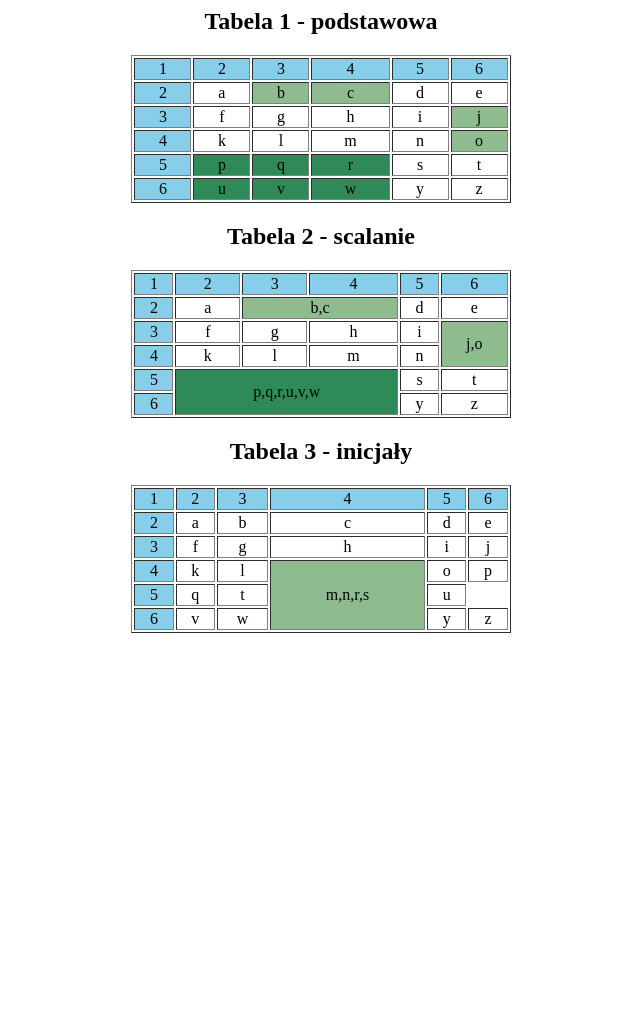
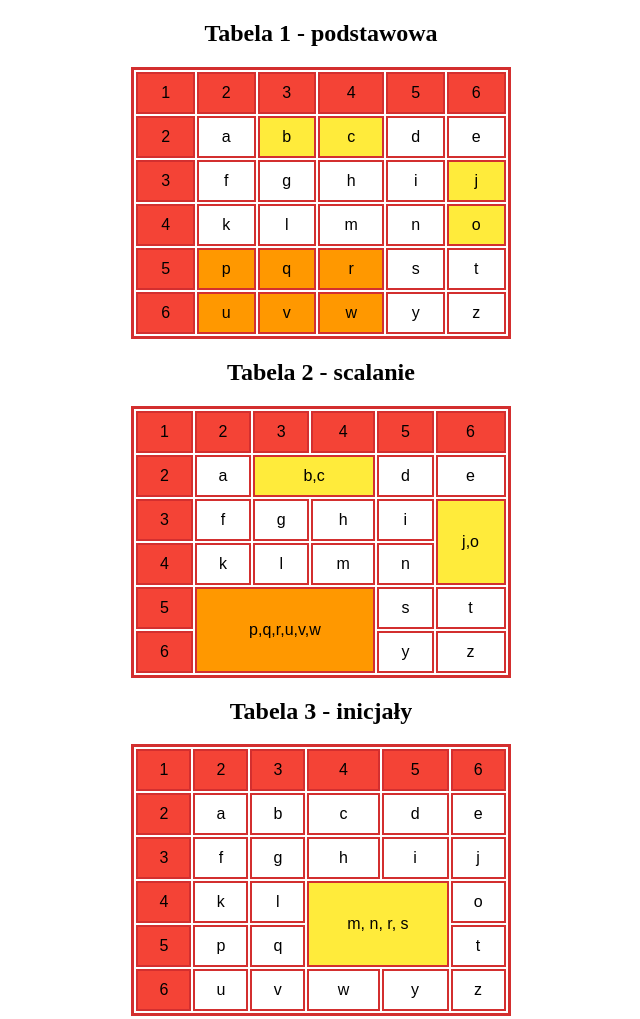
Before and after one commit to mikolajstopa/z13, a plain HTML site: page index.html in a window 1280 px wide. Shown: the whole page, without its empty margins (319-959 px from the left). Before the commit the page ends 800 px from the top, so only its background shows below. Drawn offline with Linux system fonts and the light colour scheme.

Commit message:
Update index.html

```diff
--- a/index.html
+++ b/index.html
@@ -1,343 +1,184 @@
-<html>
+<!DOCTYPE html>
+<html lang="pl">
 <head>
+    <meta charset="UTF-8">
+    <meta name="viewport" content="width=device-width, initial-scale=1.0">
+    <title>Tabele</title>
+    <style>
+        table {
+            border: 3px solid #D32F2F;
+            font-family: 'Arial', sans-serif;
+            width: 30%;
+        }
+        td {
+            border: 2px solid #D32F2F;
+            padding: 10px;
+        }
+        th {
+            border: 2px solid #D32F2F;
+            padding: 10px;
+        }
+        .bg-red {
+            background-color: #F44336;
+        }
+        .bg-orange {
+            background-color: #FF9800;
+        }
+        .bg-yellow {
+            background-color: #FFEB3B;
+        }
+        .bg-white {
+            background-color: #FFFFFF;
+        }
+    </style>
+</head>
 <body>
     <center>
         <h2>Tabela 1 - podstawowa</h2>
-            <table border="1" width="30%">
-                <tr bgcolor="#87CEEB">
-                    <td>
-                        <center>1</center>
-                    </td>
-                    <td>
-                        <center>2</center>
-                    </td>
-                    <td>
-                        <center>3</center>
-                    </td>
-                    <td>
-                        <center>4</center>
-                    </td>
-                    <td>
-                        <center>5</center>
-                    </td>
-                    <td>
-                        <center>6</center>
-                    </td>
+        <table>
+            <tr class="bg-red">
+                <td><center>1</center></td>
+                <td><center>2</center></td>
+                <td><center>3</center></td>
+                <td><center>4</center></td>
+                <td><center>5</center></td>
+                <td><center>6</center></td>
             </tr>
             <tr>
-                    <td bgcolor="#87CEEB">
-                        <center>2</center>
-                    </td>
-                    <td>
-                        <center>a</center>
-                    </td>
-                    <td bgcolor="#8FBC8F">
-                        <center>b</center>
-                    </td>
-                    <td bgcolor="#8FBC8F">
-                        <center>c</center>
-                    </td>
-                    <td>
-                        <center>d</center>
-                    </td>
-                    <td>
-                        <center>e</center>
-                    </td>
+                <td class="bg-red"><center>2</center></td>
+                <td><center>a</center></td>
+                <td class="bg-yellow"><center>b</center></td>
+                <td class="bg-yellow"><center>c</center></td>
+                <td><center>d</center></td>
+                <td><center>e</center></td>
             </tr>
             <tr>
-                    <td bgcolor="#87CEEB">
-                        <center>3</center>
-                    </td>
-                    <td>
-                        <center>f</center>
-                    </td>
-                    <td>
-                        <center>g</center>
-                    </td>
-                    <td>
-                        <center>h</center>
-                    </td>
-                    <td>
-                        <center>i</center>
-                    </td>
-                    <td bgcolor="#8FBC8F">
-                        <center>j</center>
-                    </td>
+                <td class="bg-red"><center>3</center></td>
+                <td><center>f</center></td>
+                <td><center>g</center></td>
+                <td><center>h</center></td>
+                <td><center>i</center></td>
+                <td class="bg-yellow"><center>j</center></td>
             </tr>
             <tr>
-                    <td bgcolor="#87CEEB">
-                        <center>4</center>
-                    </td>
-                    <td>
-                        <center>k</center>
-                    </td>
-                    <td>
-                        <center>l</center>
-                    </td>
-                    <td>
-                        <center>m</center>
-                    </td>
-                    <td>
-                        <center>n</center>
-                    </td>
-                    <td bgcolor="#8FBC8F">
-                        <center>o</center>
-                    </td>
+                <td class="bg-red"><center>4</center></td>
+                <td><center>k</center></td>
+                <td><center>l</center></td>
+                <td><center>m</center></td>
+                <td><center>n</center></td>
+                <td class="bg-yellow"><center>o</center></td>
             </tr>
             <tr>
-                    <td bgcolor="#87CEEB">
-                        <center>5</center>
-                    </td>
-                    <td bgcolor="#2E8B57">
-                        <center>p</center>
-                    </td>
-                    <td bgcolor="#2E8B57">
-                        <center>q</center>
-                    </td>
-                    <td bgcolor="#2E8B57">
-                        <center>r</center>
-                    </td>
-                    <td>
-                        <center>s</center>
-                    </td>
-                    <td>
-                        <center>t</center>
-                    </td>
+                <td class="bg-red"><center>5</center></td>
+                <td class="bg-orange"><center>p</center></td>
+                <td class="bg-orange"><center>q</center></td>
+                <td class="bg-orange"><center>r</center></td>
+                <td><center>s</center></td>
+                <td><center>t</center></td>
             </tr>
             <tr>
-                    <td bgcolor="#87CEEB">
-                        <center>6</center>
-                    </td>
-                    <td bgcolor="#2E8B57">
-                        <center>u</center>
-                    </td>
-                    <td bgcolor="#2E8B57">
-                        <center>v</center>
-                    </td>
-                    <td bgcolor="#2E8B57">
-                        <center>w</center>
-                    </td>
-                    <td>
-                        <center>y</center>
-                    </td>
-                    <td>
-                        <center>z</center>
-                    </td>
+                <td class="bg-red"><center>6</center></td>
+                <td class="bg-orange"><center>u</center></td>
+                <td class="bg-orange"><center>v</center></td>
+                <td class="bg-orange"><center>w</center></td>
+                <td><center>y</center></td>
+                <td><center>z</center></td>
             </tr>
         </table>
+
         <h2>Tabela 2 - scalanie</h2>
-            <table border="1" width="30%">
-                <tr bgcolor="#87CEEB">
-                    <td>
-                        <center>1</center>
-                    </td>
-                    <td>
-                        <center>2</center>
-                    </td>
-                    <td>
-                        <center>3</center>
-                    </td>
-                    <td>
-                        <center>4</center>
-                    </td>
-                    <td>
-                        <center>5</center>
-                    </td>
-                    <td>
-                        <center>6</center>
-                    </td>
+        <table>
+            <tr class="bg-red">
+                <td><center>1</center></td>
+                <td><center>2</center></td>
+                <td><center>3</center></td>
+                <td><center>4</center></td>
+                <td><center>5</center></td>
+                <td><center>6</center></td>
             </tr>
             <tr>
-                    <td bgcolor="#87CEEB">
-                        <center>2</center>
-                    </td>
-                    <td>
-                        <center>a</center>
-                    </td>
-                    <td colspan="2" bgcolor="#8FBC8F">
-                        <center>b,c</center>
-                    </td>
-                    <td>
-                        <center>d</center>
-                    </td>
-                    <td>
-                        <center>e</center>
-                    </td>
+                <td class="bg-red"><center>2</center></td>
+                <td><center>a</center></td>
+                <td colspan="2" class="bg-yellow"><center>b,c</center></td>
+                <td><center>d</center></td>
+                <td><center>e</center></td>
             </tr>
             <tr>
-                    <td bgcolor="#87CEEB">
-                        <center>3</center>
-                    </td>
-                    <td>
-                        <center>f</center>
-                    </td>
-                    <td>
-                        <center>g</center>
-                    </td>
-                    <td>
-                        <center>h</center>
-                    </td>
-                    <td>
-                        <center>i</center>
-                    </td>
-                    <td rowspan="2" bgcolor="#8FBC8F">
-                        <center>j,o</center>
-                    </td>
+                <td class="bg-red"><center>3</center></td>
+                <td><center>f</center></td>
+                <td><center>g</center></td>
+                <td><center>h</center></td>
+                <td><center>i</center></td>
+                <td rowspan="2" class="bg-yellow"><center>j,o</center></td>
             </tr>
             <tr>
-                    <td bgcolor="#87CEEB">
-                        <center>4</center>
-                    </td>
-                    <td>
-                        <center>k</center>
-                    </td>
-                    <td>
-                        <center>l</center>
-                    </td>
-                    <td>
-                        <center>m</center>
-                    </td>
-                    <td>
-                        <center>n</center>
-                    </td>
+                <td class="bg-red"><center>4</center></td>
+                <td><center>k</center></td>
+                <td><center>l</center></td>
+                <td><center>m</center></td>
+                <td><center>n</center></td>
             </tr>
             <tr>
-                    <td bgcolor="#87CEEB">
-                        <center>5</center>
-                    </td>
-                    <td colspan="3" rowspan="2" bgcolor="#2E8B57">
-                        <center>p,q,r,u,v,w</center>
-                    </td>
-                    <td>
-                        <center>s</center>
-                    </td>
-                    <td>
-                        <center>t</center>
-                    </td>
+                <td class="bg-red"><center>5</center></td>
+                <td colspan="3" rowspan="2" class="bg-orange"><center>p,q,r,u,v,w</center></td>
+                <td><center>s</center></td>
+                <td><center>t</center></td>
             </tr>
             <tr>
-                    <td bgcolor="#87CEEB">
-                        <center>6</center>
-                    </td>
-                    <td>
-                        <center>y</center>
-                    </td>
-                    <td>
-                        <center>z</center>
-                    </td>
+                <td class="bg-red"><center>6</center></td>
+                <td><center>y</center></td>
+                <td><center>z</center></td>
             </tr>
         </table>
+
         <h2>Tabela 3 - inicjały</h2>
-<table border="1" width="30%">
-    <tr bgcolor="#87CEEB">
-        <td>
-            <center>1</center>
-        </td>
-        <td>
-            <center>2</center>
-        </td>
-        <td>
-            <center>3</center>
-        </td>
-        <td>
-            <center>4</center>
-        </td>
-        <td>
-            <center>5</center>
-        </td>
-        <td>
-            <center>6</center>
-        </td>
+        <table>
+            <tr class="bg-red">
+                <td><center>1</center></td>
+                <td><center>2</center></td>
+                <td><center>3</center></td>
+                <td><center>4</center></td>
+                <td><center>5</center></td>
+                <td><center>6</center></td>
             </tr>
             <tr>
-        <td bgcolor="#87CEEB">
-            <center>2</center>
-        </td>
-        <td>
-            <center>a</center>
-        </td>
-        <td>
-            <center>b</center>
-        </td>
-        <td>
-            <center>c</center>
-        </td>
-        <td>
-            <center>d</center>
-        </td>
-        <td>
-            <center>e</center>
-        </td>
+                <td class="bg-red"><center>2</center></td>
+                <td><center>a</center></td>
+                <td class="bg-white"><center>b</center></td>
+                <td class="bg-white"><center>c</center></td>
+                <td><center>d</center></td>
+                <td><center>e</center></td>
             </tr>
             <tr>
-        <td bgcolor="#87CEEB">
-            <center>3</center>
-        </td>
-        <td>
-            <center>f</center>
-        </td>
-        <td>
-            <center>g</center>
-        </td>
-        <td>
-            <center>h</center>
-        </td>
-        <td>
-            <center>i</center>
-        </td>
-        <td>
-            <center>j</center>
-        </td>
+                <td class="bg-red"><center>3</center></td>
+                <td><center>f</center></td>
+                <td><center>g</center></td>
+                <td><center>h</center></td>
+                <td><center>i</center></td>
+                <td class="bg-white"><center>j</center></td>
             </tr>
             <tr>
-        <td bgcolor="#87CEEB">
-            <center>4</center>
-        </td>
-        <td>
-            <center>k</center>
-        </td>
-        <td>
-            <center>l</center>
-        </td>
-        <td rowspan="3" bgcolor="#8FBC8F">
-            <center>m,n,r,s</center>
-        </td>
-        <td>
-            <center>o</center>
-        </td>
-        <td>
-            <center>p</center>
-        </td>
+                <td class="bg-red"><center>4</center></td>
+                <td><center>k</center></td>
+                <td><center>l</center></td>
+                <td colspan="2" rowspan="2" class="bg-yellow"><center>m, n, r, s</center></td>
+                <td><center>o</center></td>
             </tr>
             <tr>
-        <td bgcolor="#87CEEB">
-            <center>5</center>
-        </td>
-        <td>
-            <center>q</center>
-        </td>
-        <td>
-            <center>t</center>
-        </td>
-        <td>
-            <center>u</center>
-        </td>
+                <td class="bg-red"><center>5</center></td>
+                <td><center>p</center></td>
+                <td><center>q</center></td>
+                <td><center>t</center></td>
             </tr>
             <tr>
-        <td bgcolor="#87CEEB">
-            <center>6</center>
-        </td>
-        <td>
-            <center>v</center>
-        </td>
-        <td>
-            <center>w</center>
-        </td>
-        <td>
-            <center>y</center>
-        </td>
-        <td>
-            <center>z</center>
-        </td>
+                <td class="bg-red"><center>6</center></td>
+                <td><center>u</center></td>
+                <td><center>v</center></td>
+                <td><center>w</center></td>
+                <td><center>y</center></td>
+                <td><center>z</center></td>
             </tr>
         </table>
+    </center>
+</body>
+</html>
```
Lines whose indentation alone changed are shown as unchanged.
